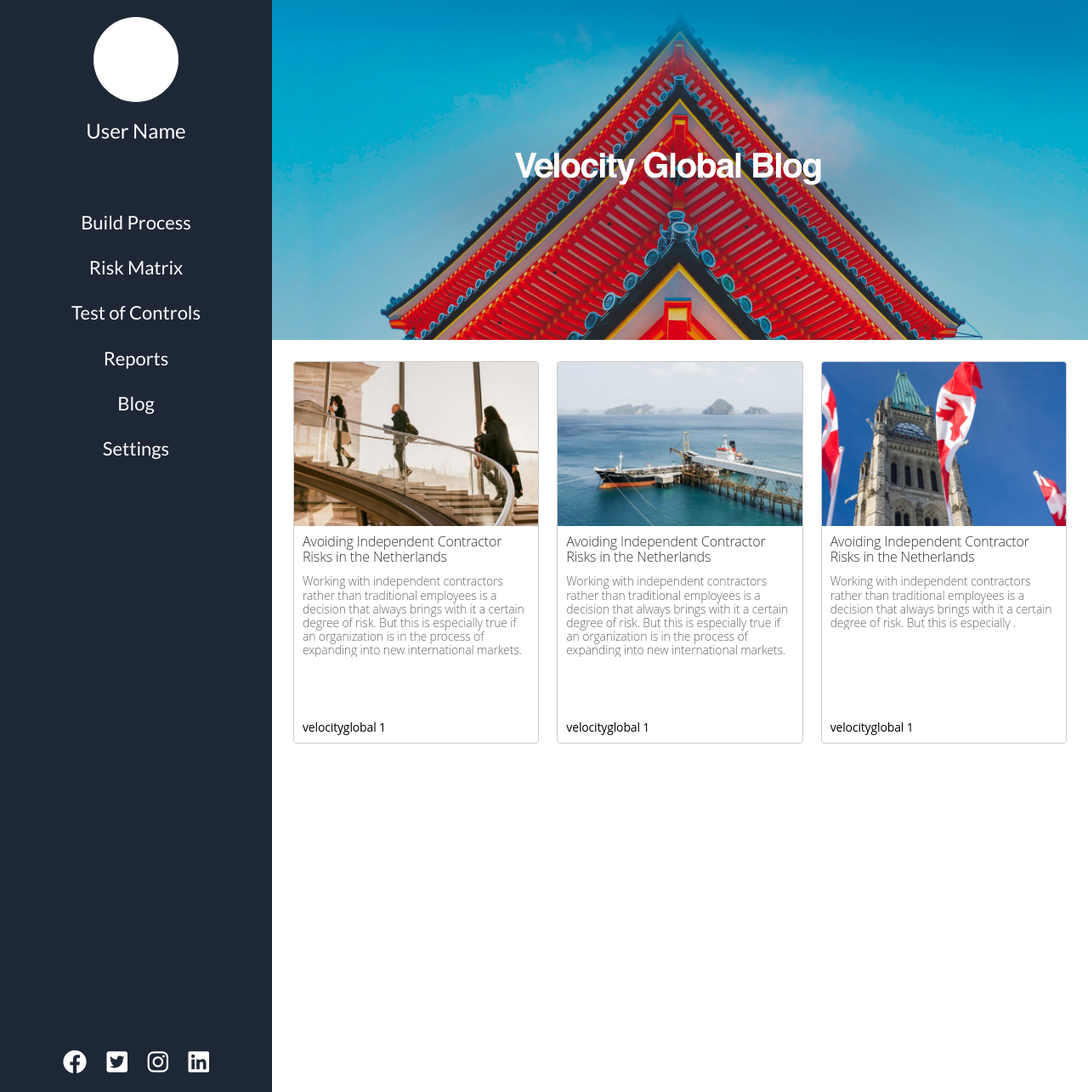
After one commit to fengo4142/django-cycle-app, a Django app: page /cycle/blog/ in a window 1280 px wide. The commit adds this page. Shown: the whole page at 85% size. Run offline with Django 3.2, Linux system fonts and the light colour scheme; some libraries are stand-ins or nearby versions.

Commit message:
blog page

```diff
--- /dev/null
+++ b/cycle/templates/blog.html
@@ -0,0 +1,136 @@
+
+{% extends 'base.html' %}
+{% load static %}
+
+{% block content %}
+<style>
+  .container {
+    width: 100%;
+    height: 100%;
+    max-width: 100% !important;
+    padding: 0 !important;
+    margin: 0 !important;
+  }
+  .hero-content {
+    position: absolute;
+    top: 0px;
+    height: 400px;
+  }
+  .hero-content__img {
+    background-image: url('{% static "imgs/Web-Hero-Blog-1.jpg" %}');
+    background-size: contain;
+    width: inherit;
+    height: inherit;
+    background-position-x: center;
+    background-position-y: center;
+    background-size: cover;
+  }
+  .main-content {
+    display: flex;
+    flex-wrap: wrap;
+    position: absolute;
+    top: 425px;
+    justify-content: space-between;
+    padding: 0 25px !important;
+  }
+  .main-content__article {
+    position: relative;
+    border: 1px solid #ccc;
+    border-radius: 4px;
+    float: left;
+    max-height: 450px;
+    overflow: hidden;
+  }
+
+  .article-inner {
+    padding: 5px 10px;
+  }
+  .article-inner > p {
+    color: #666 !important;
+    font-family: 'Open Sans';
+    letter-spacing: -.15px !important;
+    font-size: 14px !important;
+    font-weight: 300 !important;
+    flex: 1;
+    overflow: hidden;
+    text-overflow: ellipsis;
+  }
+  .article-inner__header {
+    color: #333 !important;
+    margin-bottom: 12px;
+    font-family: 'Open Sans';
+    letter-spacing: -.15px !important;
+    font-size: 16px !important;
+    font-weight: 300 !important;
+  }
+  .article-bottom {
+    position: absolute;
+    bottom: 10px;
+    padding: 0 10px;
+    font-family: 'Open Sans';
+    letter-spacing: -.15px !important;
+    font-size: 14px !important;
+  }
+  @media only screen and (min-width: 1201px) {
+    .main-content__article {
+      width: 31.8%;
+      display: inline-block;
+    }
+  }
+  @media (min-width: 768px) and (max-width: 1200px) {
+    .main-content__article {
+      width: 49%;
+    }
+  }
+  @media only screen and (max-width: 767px) {
+    .main-content__article {
+      width: 100%;
+    }
+  }
+</style>
+<main class="transaction-page">
+    <section class="inner-wrap">
+        {% include 'sidebar.html' %}
+        <div class="sampling_form">
+          <div class="modal-header" style="margin: 30px">
+              <h4 class="modal-title"></h4>
+          </div>
+          <div class="container hero-content">
+              <div class="hero-content__img"></div>
+          </div>
+          <div class="container main-content">
+              <div class="main-content__article">
+                <img src="{% static '/imgs/Blog-Images-Avoiding-Independent-Contractor-Risk-The-Netherlands-600x403.jpg' %}" />
+                <div class="article-inner">
+                  <h5 class="article-inner__header">Avoiding Independent Contractor Risks in the Netherlands</h5>
+                  <p>Working with independent contractors rather than traditional employees is a decision
+                  that always brings with it a certain degree of risk. But this is especially true
+                  if an organization is in the process of expanding into new international markets.</p>
+                </div>
+                <div class="article-bottom">velocityglobal 1</div>
+              </div>
+              <div class="main-content__article">
+                <img src="{% static '/imgs/Blog-Images-How-AI-Has-Changed-3-Major-Industries—and-What-That-Means-for-Global-Expansion-600x403.jpg' %}" />
+                <div class="article-inner">
+                  <h5 class="article-inner__header">Avoiding Independent Contractor Risks in the Netherlands</h5>
+                  <p>Working with independent contractors rather than traditional employees is a decision
+                  that always brings with it a certain degree of risk. But this is especially true
+                  if an organization is in the process of expanding into new international markets.</p>
+                </div>
+                 <div class="article-bottom">velocityglobal 1</div>
+              </div>
+              <div class="main-content__article">
+                <img src="{% static '/imgs/Blog-Images-What-Employers-Need-to-Know-about-Canadas-Workplace-Violence-Harassment-Legislation-600x403.jpg' %}" />
+                <div class="article-inner">
+                  <h5 class="article-inner__header">Avoiding Independent Contractor Risks in the Netherlands</h5>
+                  <p>Working with independent contractors rather than traditional employees is a decision
+                  that always brings with it a certain degree of risk. But this is especially .</p>
+                </div>
+                <div class="article-bottom">velocityglobal 1</div>
+              </div>
+          </div>
+        </div>
+    </section>
+</main>
+
+{% endblock content %}
--- a/cycle/templates/sidebar.html
+++ b/cycle/templates/sidebar.html
@@ -17,6 +17,7 @@
           <li><a href="#">Risk Matrix</a></li>
           <li><a href="/cycle/sample_size">Test of Controls</a></li>
           <li><a href="#">Reports</a></li>
+          <li><a href="/cycle/blog">Blog</a></li>
           <li><a href="#">Settings</a></li>
       </ul>
       <article class="general_social-links">
--- a/cycle/urls.py
+++ b/cycle/urls.py
@@ -5,7 +5,7 @@
 from cycle import views
 
 urlpatterns = [
-    path('', CycleTransactionCreate.as_view()),
+    path('', CycleTransactionCreate.as_view(), name=''),
     path('CycleTransactionGet', views.CycleTransactionGet, name='CycleTransactionGet'),
     path('saveData', views.saveData, name='saveData'),
 
@@ -20,4 +20,5 @@
     url(r'^savegraph/$', views.savegraph, name='savegraph'),
     url(r'^loadgraph/$', views.loadgraph, name="loadgraph"),
     url(r'^grapheditor/$', views.grapheditor, name='grapheditor'),
+    url(r'^blog/$', views.blog, name='blog'),
 ]
--- a/cycle/views.py
+++ b/cycle/views.py
@@ -77,7 +77,8 @@
 def sample_size(request):
 
 	control_proceduress = Test_of_Controls.objects.all()
-
+	if 'cycle_in_obj' not in request.session:
+		return redirect('')
 	cycle_in_obj = Cycle_in_obj.objects.get(id=request.session["cycle_in_obj"])
 
 	client_name = Client.objects.get(id=cycle_in_obj.client_name_id)
@@ -564,3 +565,8 @@
 
 def returnSaveFile(request):
 	return render(request, 'index.html')
+
+
+def blog(request):
+
+	return render(request, "blog.html")
```
Also changed, not shown: static/imgs/Blog-Images-Avoiding-Independent-Contractor-Risk-The-Netherlands-600x403.jpg (added), static/imgs/Blog-Images-How-AI-Has-Changed-3-Major-Industries—and-What-That-Means-for-Global-Expansion-600x403.jpg (added), static/imgs/Blog-Images-What-Employers-Need-to-Know-about-Canadas-Workplace-Violence-Harassment-Legislation-600x403.jpg (added), static/imgs/Web-Hero-Blog-1.jpg (added).
